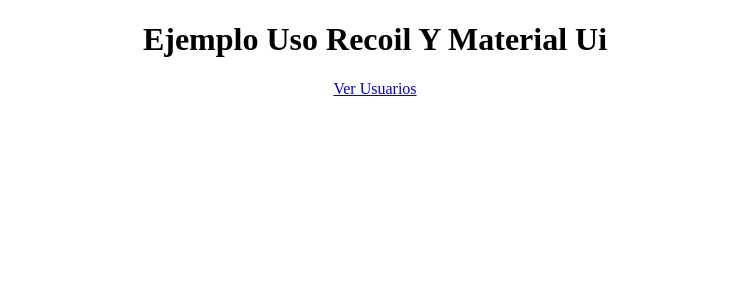
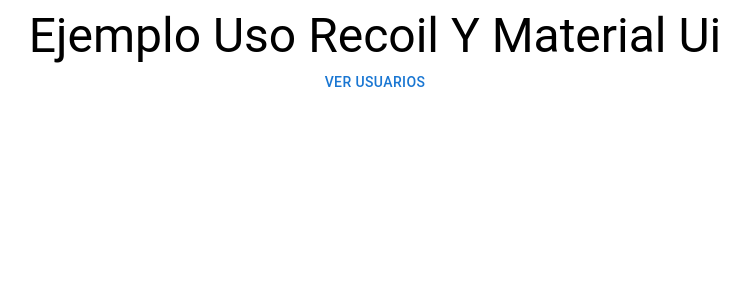
Before and after one commit to Laureano93/EjemploNextjsMaterialRecoil, a Next.js app: page / in a window 1280 px wide. Shown: the top 300 px of the page, without its empty margins (265-1014 px from the left). Built offline with nearby package versions, Linux system fonts and the light colour scheme.

Commit message:
material en lugar de html

```diff
--- a/src/app/page.tsx
+++ b/src/app/page.tsx
@@ -1,11 +1,13 @@
-// import Link from 'next/link';
 import Link from 'next/link';
+import { Box, Button, Typography } from '@mui/material';
 
 export default function Home() {
   return (
-    <div style={{ textAlign: 'center' }}>
-      <h1>Ejemplo Uso Recoil Y Material Ui</h1>
-      <Link href={'/user-list'}>Ver Usuarios</Link>
-    </div>
+    <Box textAlign={'center'}>
+      <Typography variant={'h3'}>Ejemplo Uso Recoil Y Material Ui</Typography>
+      <Button component={Link} href={'/user-list'}>
+        Ver Usuarios
+      </Button>
+    </Box>
   );
 }
--- a/src/app/user-list/page.tsx
+++ b/src/app/user-list/page.tsx
@@ -14,6 +14,7 @@
   FormLabel,
   Grid,
   TextField,
+  Typography,
 } from '@mui/material';
 import { DataGrid, GridColDef } from '@mui/x-data-grid';
 import { useRouter } from 'next/navigation';
@@ -65,7 +66,7 @@
         justifyContent='center'
         width={'100%'}
         sx={{ marginBottom: '20px' }}>
-        <h1>Lista Usuarios</h1>
+        <Typography variant='h3'>Lista Usuarios</Typography>
         <Grid
           container
           spacing={0}
```
